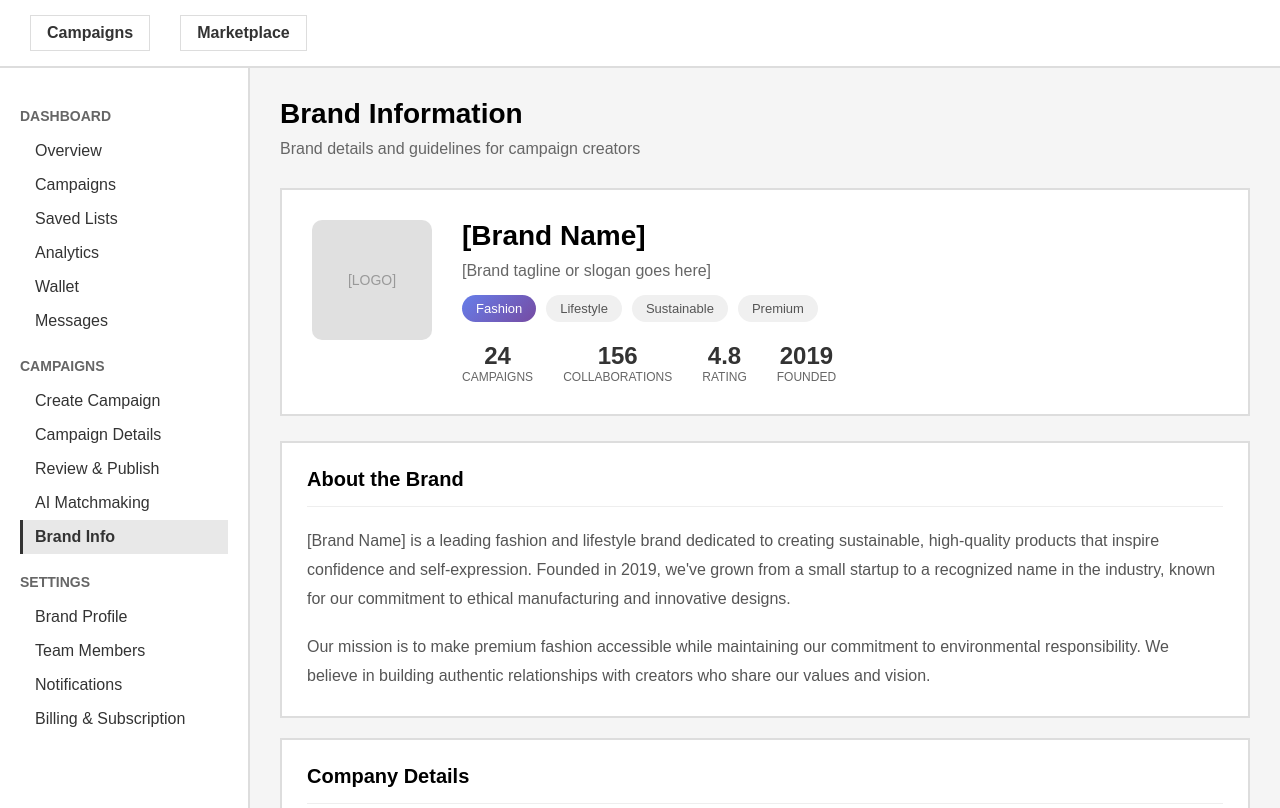
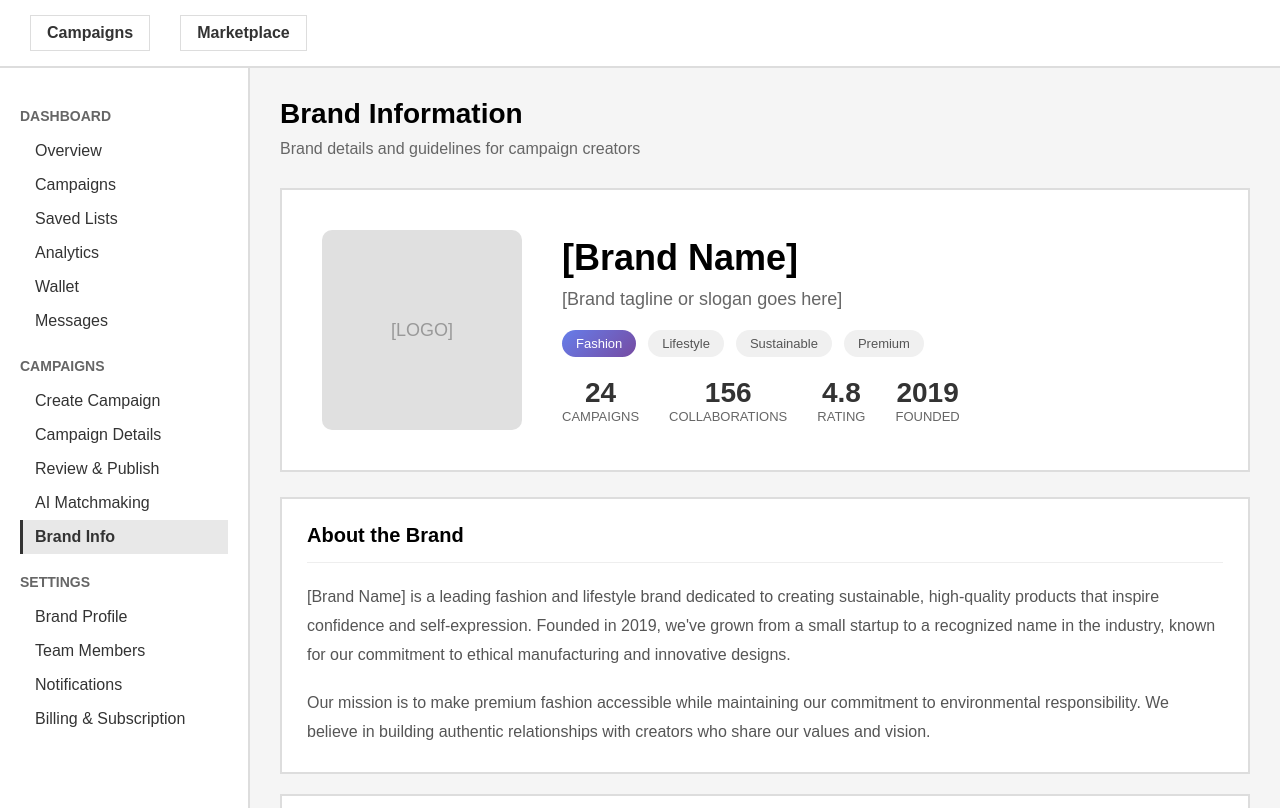
Before and after one commit to Tamimi02/Ba, a plain HTML site: page brand/campaign-brand-info.html in a window 1280 px wide. Drawn offline with Linux system fonts and the light colour scheme.

Commit message:
Increase logo size and hero section measurements

```diff
--- a/brand/campaign-brand-info.html
+++ b/brand/campaign-brand-info.html
@@ -23,28 +23,28 @@
         .brand-hero {
             background: #fff;
             border: 2px solid #ddd;
-            padding: 30px;
+            padding: 40px;
             margin-bottom: 25px;
             display: flex;
-            gap: 30px;
-            align-items: flex-start;
+            gap: 40px;
+            align-items: center;
         }
         .brand-logo {
-            width: 120px;
-            height: 120px;
+            width: 200px;
+            height: 200px;
             background: #e0e0e0;
             border-radius: 10px;
             display: flex;
             align-items: center;
             justify-content: center;
-            font-size: 14px;
+            font-size: 18px;
             color: #999;
             flex-shrink: 0;
         }
         .brand-header-info { flex: 1; }
-        .brand-header-info h2 { font-size: 28px; margin-bottom: 10px; }
-        .brand-header-info .tagline { color: #666; font-size: 16px; margin-bottom: 15px; }
-        .brand-tags { display: flex; flex-wrap: wrap; gap: 10px; margin-bottom: 15px; }
+        .brand-header-info h2 { font-size: 36px; margin-bottom: 10px; }
+        .brand-header-info .tagline { color: #666; font-size: 18px; margin-bottom: 20px; }
+        .brand-tags { display: flex; flex-wrap: wrap; gap: 12px; margin-bottom: 20px; }
         .brand-tag {
             padding: 6px 14px;
             background: #f0f0f0;
@@ -64,8 +64,8 @@
         .brand-stat {
             text-align: center;
         }
-        .brand-stat .value { font-size: 24px; font-weight: bold; color: #333; }
-        .brand-stat .label { font-size: 12px; color: #666; text-transform: uppercase; }
+        .brand-stat .value { font-size: 28px; font-weight: bold; color: #333; }
+        .brand-stat .label { font-size: 13px; color: #666; text-transform: uppercase; }
 
         .section { background: #fff; border: 2px solid #ddd; padding: 25px; margin-bottom: 20px; }
         .section h2 { margin-bottom: 20px; font-size: 20px; padding-bottom: 15px; border-bottom: 1px solid #eee; }
```
Also changed, not shown: .claude/settings.local.json.
